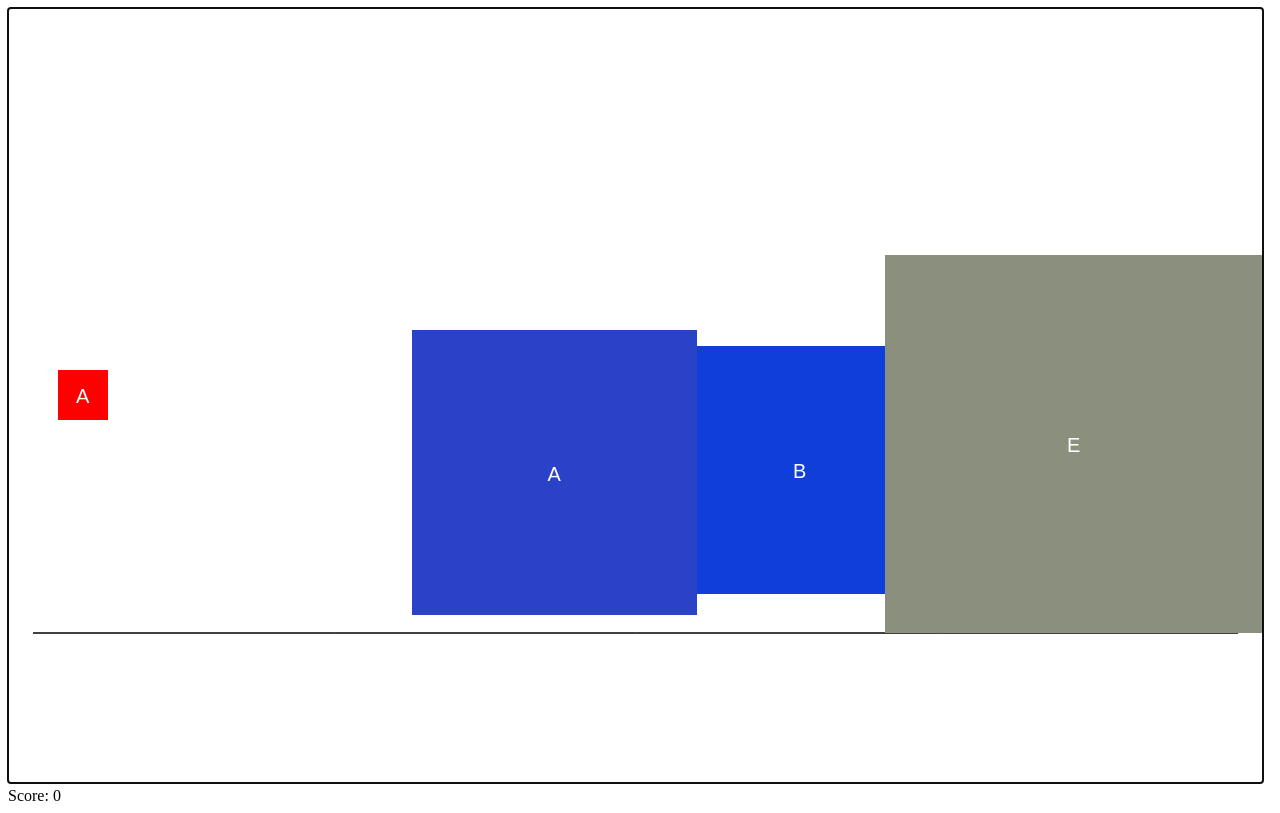
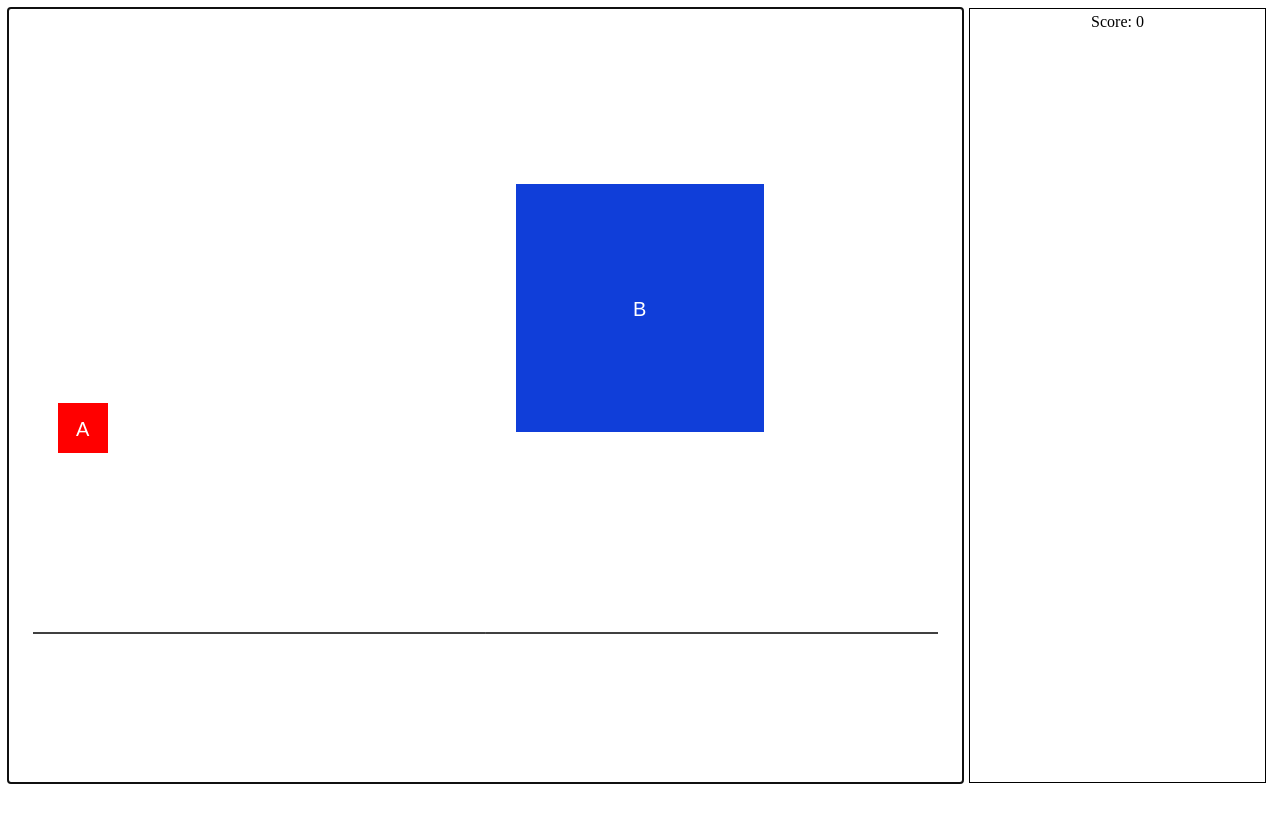
Before and after one commit to Dasagho/falling-letters, a React (Vite) app: page / in a window 1280 px wide. Built offline with nearby package versions, Linux system fonts and the light colour scheme.

Commit message:
add score

```diff
--- a/src/App.css
+++ b/src/App.css
@@ -0,0 +1,12 @@
+#root {
+    display: flex;
+}
+
+aside {
+    width: 100%;
+    margin: 0 6px;
+    padding: 4px;
+    border: 1px solid black;
+    display: flex;
+    justify-content: center;
+}
--- a/src/App.jsx
+++ b/src/App.jsx
@@ -1,34 +1,33 @@
 import './App.css'
-import { useEffect, useRef } from 'react'
+import { useEffect, useRef, useState } from 'react'
 import { genRandomSquare } from './Utils/generation'
 import { $height, $width, drawCanvas } from './Canvas/draw'
-const GEN_SQUARE_INTERVAL = 500
+const GEN_SQUARE_INTERVAL = 5000
 
 function App() {
+  const [score, setScore] = useState(0)
   const squareRef = useRef([{ x: 50, y: 0, width: 50, color: 'red', text: 'A' }])
   const canvasRef = useRef(null)
   const desiredFPS = 60
   const frameDuration = 1000 / desiredFPS
   const animationId = useRef()
   let lastFrameTime = 0
-  let score = 0
+
 
   function handleKeydown(event) {
     const key = event.key.toUpperCase()
     if (['A', 'B', 'C', 'D', 'E'].includes(key)) {
+      const prevLength = squareRef.current.length
       squareRef.current = squareRef.current.filter(square => square.text !== key.toUpperCase())
+      const newLength = squareRef.current.length
+
+      setScore(prevState => prevState + (prevLength - newLength))
     }
   }
 
   const gameloop = setInterval(() => {
     const newSquare = genRandomSquare()
-    squareRef.current.push({
-      x: newSquare.x,
-      y: 0,
-      width: newSquare.width,
-      color: newSquare.color,
-      text: newSquare.text
-    })
+    squareRef.current.push(newSquare)
   }, GEN_SQUARE_INTERVAL)
 
   useEffect(() => {
--- a/src/Canvas/draw.js
+++ b/src/Canvas/draw.js
@@ -1,4 +1,4 @@
-export const $width = window.innerWidth - 25
+export const $width = window.innerWidth - 325
 export const $height = window.innerHeight - 25
 
 export function drawCanvas(canvas, squares) {
@@ -12,6 +12,7 @@ export function drawCanvas(canvas, squares) {
 }
 
 function drawRectangles(ctx, squares) {
+    let isFinish = false
     for(let square of squares) {
         ctx.fillStyle = square.color
         ctx.fillRect(square.x, square.y, square.width, square.width)
@@ -21,8 +22,9 @@ function drawRectangles(ctx, squares) {
         ctx.fillText(square.text, square.x + (square.width / 2 - 7), square.y + (square.width / 2 + 8))
 
         square.y += 1
-        if (square.y + square.width >= $height - 150) return true
+        if (square.y + square.width >= $height - 150) isFinish = true
     }
+    return isFinish
 }
 
 function drawEndLine(ctx) {
--- a/src/Utils/generation.js
+++ b/src/Utils/generation.js
@@ -9,7 +9,13 @@ export function genRandomSquare() {
   x = getRandomValue(0, $width)
 
   if (x > $width - width) x = $width - width
-  return { x, width, color, text }
+  return {
+    x,
+    y: 0,
+    width,
+    color,
+    text
+  }
 }
 
 function getRandomValue(min, max) {
```
